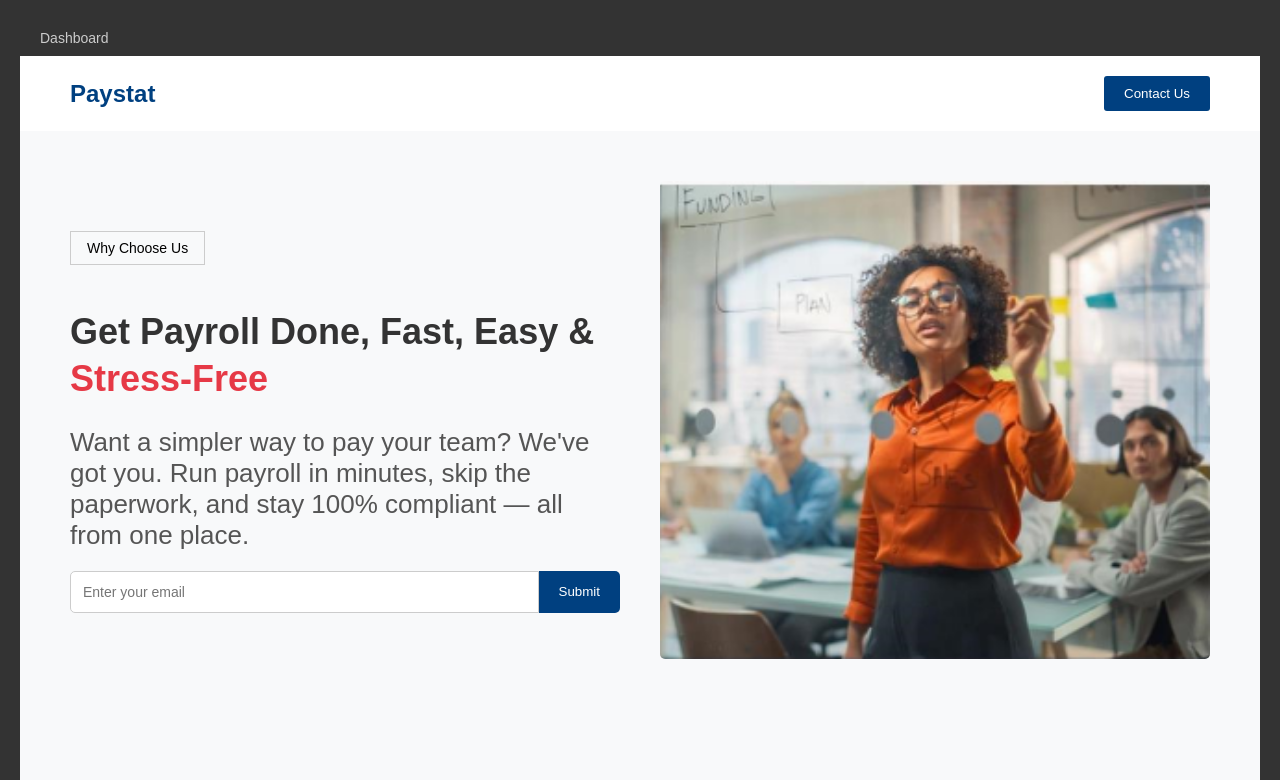
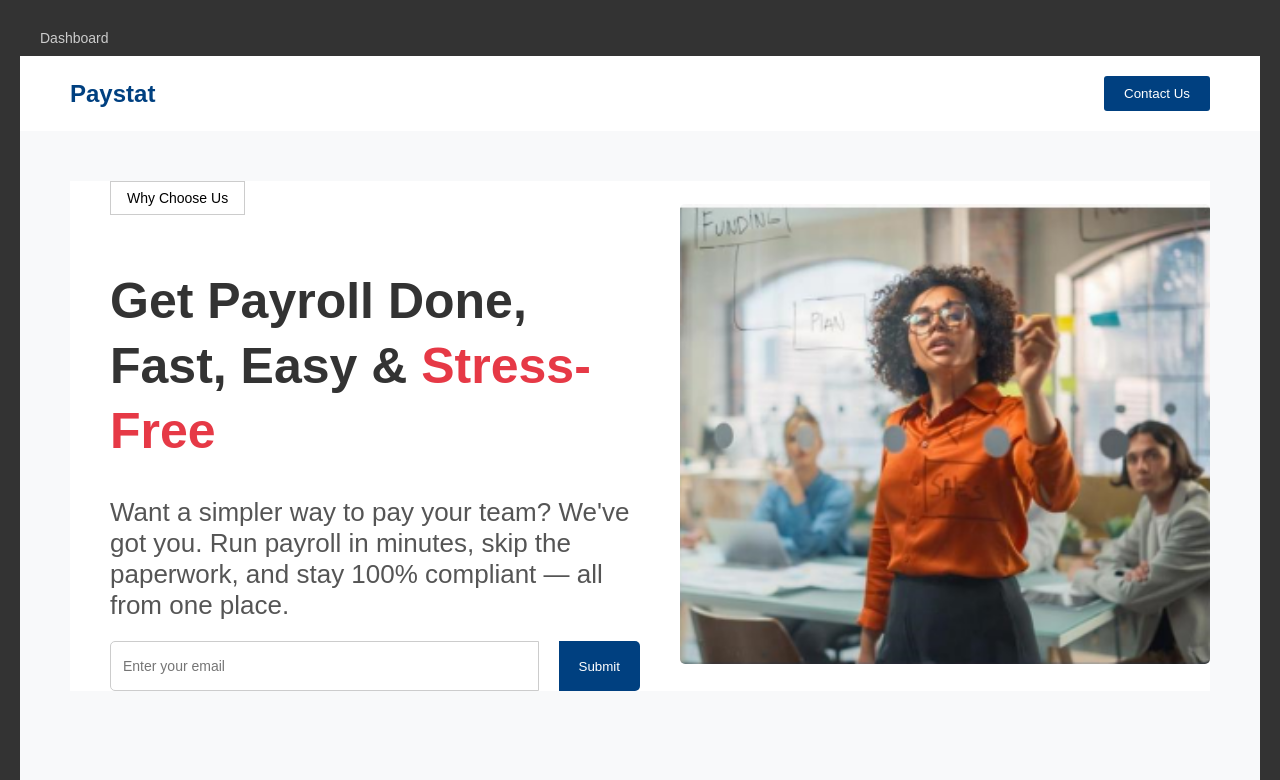
Before and after one commit to kidd212/home, a plain HTML site: page index.html in a window 1280 px wide. Shown: the top 780 px of the page. Drawn offline with Linux system fonts and the light colour scheme.

Commit message:
Update: made changes to [better]

```diff
--- a/index.html
+++ b/index.html
@@ -16,6 +16,7 @@
       </header>
 
       <main class="hero-section">
+        <div class="defend">
           <div class="hero-text">
             <button class="why-choose">Why Choose Us</button>
             <h1>
@@ -24,8 +25,8 @@
             </h1>
             <p class="description">
               Want a simpler way to pay your team? We've got you. Run payroll in
-            minutes, skip the paperwork, and stay 100% compliant — all from one
-            place.
+              minutes, skip the paperwork, and stay 100% compliant — all from
+              one place.
             </p>
             <div class="email-subscribe">
               <input type="email" placeholder="Enter your email" />
@@ -34,6 +35,7 @@
           </div>
           <div class="hero-image">
             <img src="./image.png" alt="Team planning" />
+          </div>
         </div>
       </main>
 
--- a/paystat.css
+++ b/paystat.css
@@ -57,7 +57,7 @@ body {
 }
 
 .hero-text h1 {
-  font-size: 36px;
+  font-size: 50px;
   line-height: 1.3;
 }
 
@@ -84,6 +84,8 @@ body {
 .email-subscribe {
   display: flex;
   margin-top: 20px;
+  gap: 20px;
+  height: 50px;
 }
 
 .email-subscribe input {
@@ -161,3 +163,12 @@ body {
   font-size: 14px;
   color: #555;
 }
+
+.defend {
+  display: flex;
+
+  justify-content: center;
+  align-items: center;
+  background: white;
+  padding-left: 40px;
+}
```
Lines whose indentation alone changed are shown as unchanged.
